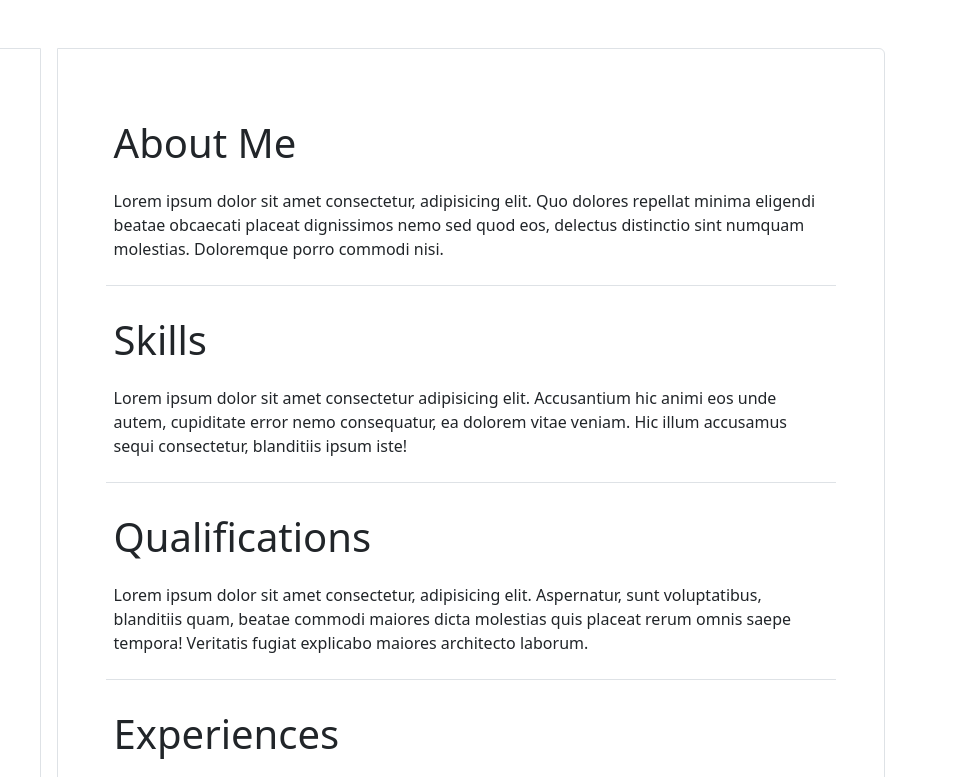
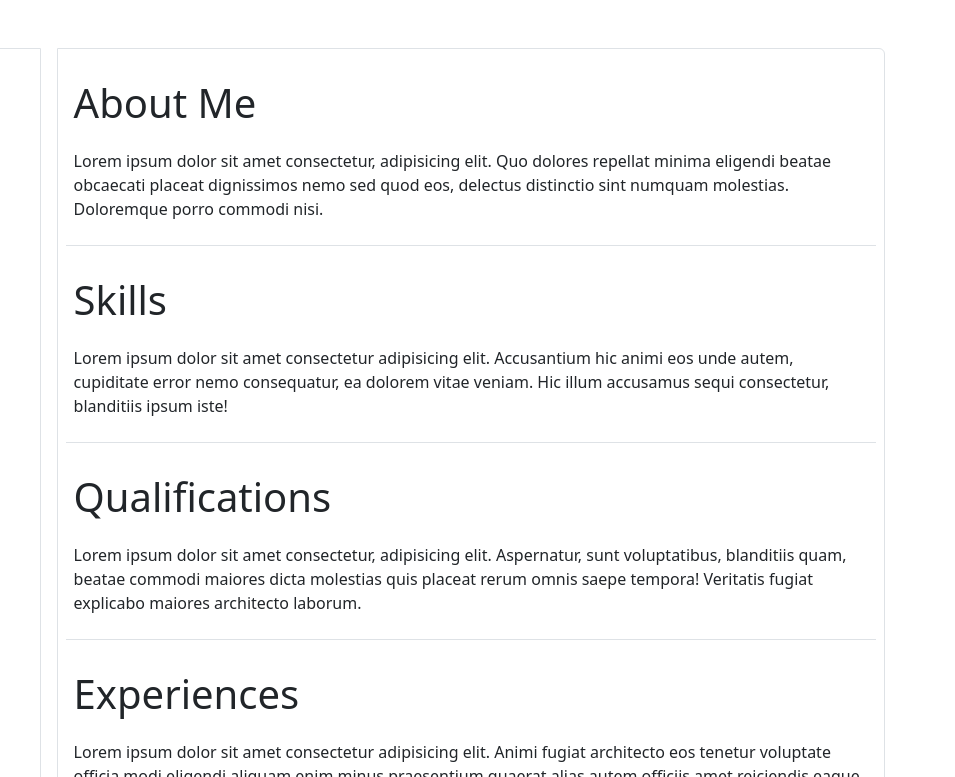
Before and after one commit to Pete01723/pete01723.github.io, a plain HTML site: page index.html in a window 1280 px wide. Shown: the top 777 px of the page, 325-1280 px from the left. Drawn offline with nearby package versions, Linux system fonts and the light colour scheme.

Commit message:
Fixed more clippings

```diff
--- a/index.html
+++ b/index.html
@@ -22,7 +22,7 @@
                 </ul>
             </div>
         </header>
-        <main class="d-flex flex-column p-5 border rounded-end" style="width: 70%;">
+        <main class="d-flex flex-column p-2 border rounded-end" style="width: 70%;">
             <div class="border-bottom my-2 p-2">
                 <p class="fs-1">About Me</p>
                 <p>Lorem ipsum dolor sit amet consectetur, adipisicing elit. Quo dolores repellat minima eligendi beatae obcaecati placeat dignissimos nemo sed quod eos, delectus distinctio sint numquam molestias. Doloremque porro commodi nisi.</p>
```
